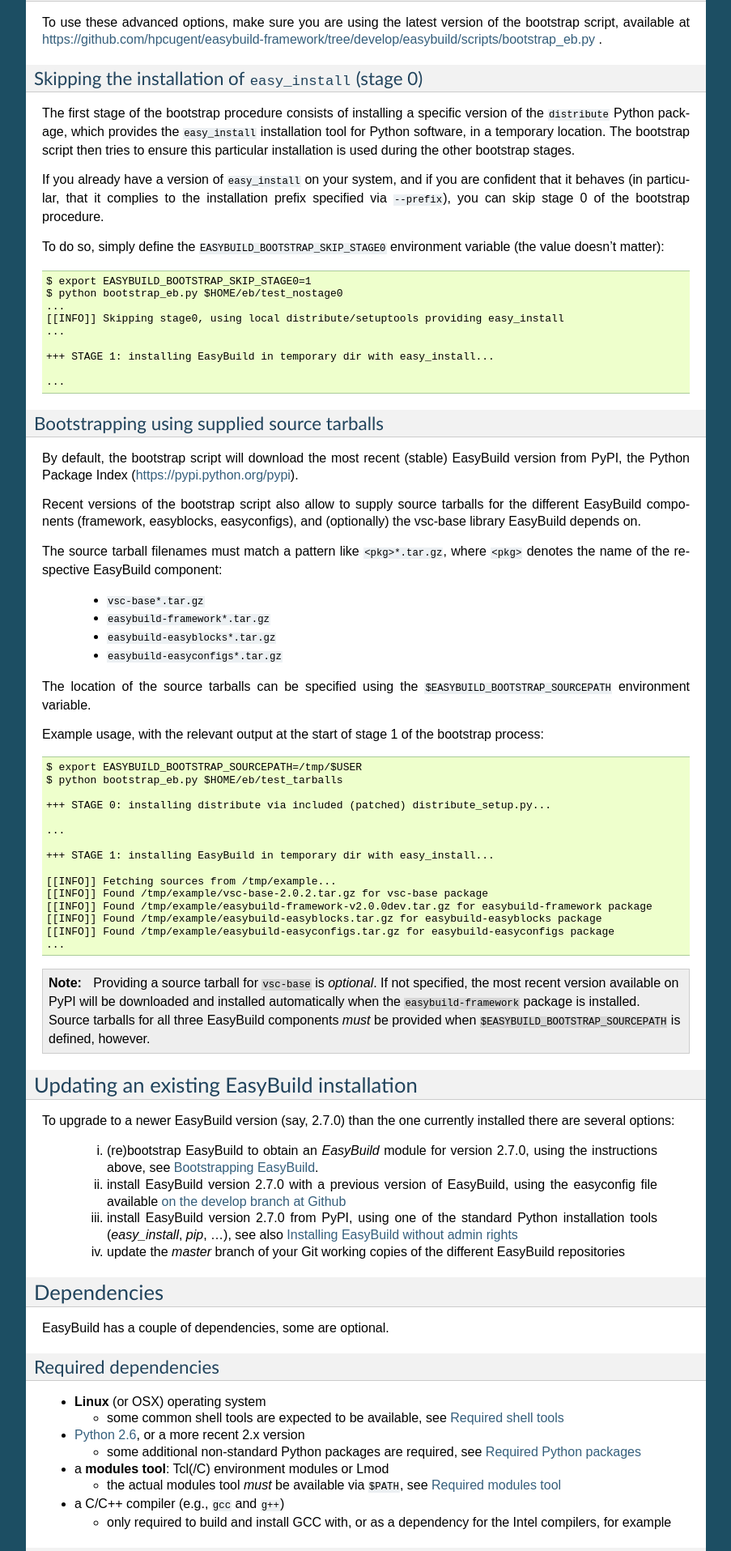
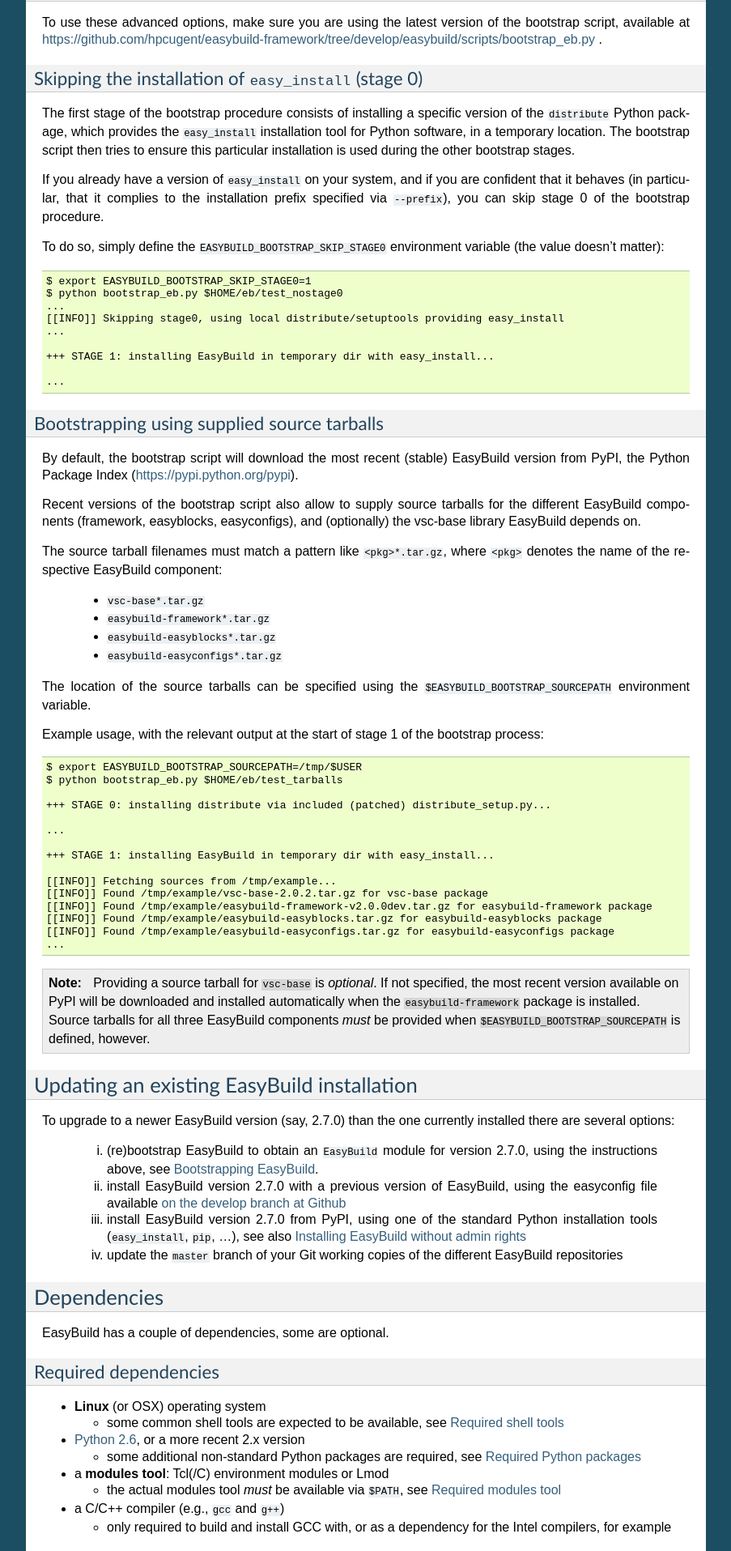
Before and after one commit to easybuilders/easybuild, a Sphinx documentation site: the page built from docs/Installation.rst, in a window 1280 px wide. Shown: the part 4485-6400 px from the top of the page at 81% size, without its empty margins (198-1101 px from the left). Built offline with Sphinx 7.4.7, drawn with Linux system fonts in a browser that asks for light colours.

Commit message:
fix formatting

```diff
--- a/docs/Installation.rst
+++ b/docs/Installation.rst
@@ -330,10 +330,10 @@
 
 To upgrade to a newer EasyBuild version (say, |version|) than the one currently installed there are several options:
 
-     (i) (re)bootstrap EasyBuild to obtain an `EasyBuild` module for version |version|, using the instructions above, see :ref:`bootstrapping`.
+     (i) (re)bootstrap EasyBuild to obtain an ``EasyBuild`` module for version |version|, using the instructions above, see :ref:`bootstrapping`.
      (ii) install EasyBuild version |version| with a previous version of EasyBuild, using the easyconfig file available `on the develop branch at Github <https://github.com/hpcugent/easybuild-easyconfigs/tree/develop/easybuild/easyconfigs/e/EasyBuild>`__
-     (iii) install EasyBuild version |version| from PyPI, using one of the standard Python installation tools (`easy_install`, `pip`, ...), see also :ref:`alt_inst_easy_install_pip`
-     (iv) update the `master` branch of your Git working copies of the different EasyBuild repositories
+     (iii) install EasyBuild version |version| from PyPI, using one of the standard Python installation tools (``easy_install``, ``pip``, ...), see also :ref:`alt_inst_easy_install_pip`
+     (iv) update the ``master`` branch of your Git working copies of the different EasyBuild repositories
 
 .. _dependencies:
 
```
